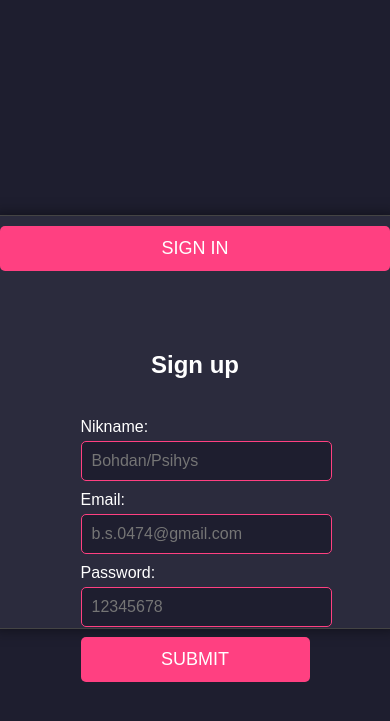
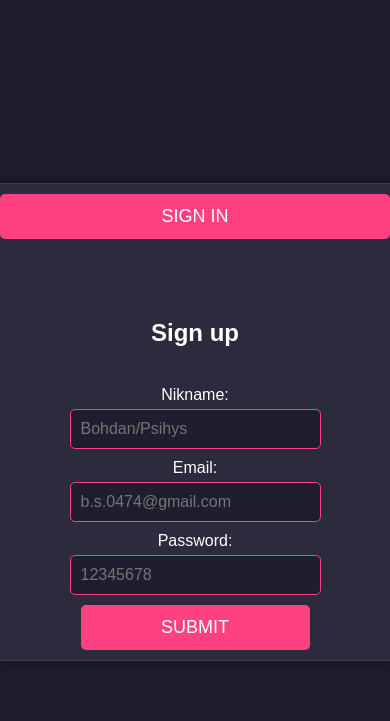
Before and after one commit to Psihys/Form-for-bot, a PHP site: page /beautiful-form/index.html in a window 390 px wide. Shown: the top 721 px of the page. Run offline with PHP 8.4, Linux system fonts and the light colour scheme.

Commit message:
Update css.css

```diff
--- a/beautiful-form/css.css
+++ b/beautiful-form/css.css
@@ -80,7 +80,7 @@ body {
 .form {
     text-align: left;
     width: auto;
-    height: 200px;
+    height: auto;
     display: flex;
     flex-direction: column;
     justify-content: space-between;
@@ -159,8 +159,13 @@ input:focus {
         margin-bottom: 20px;
     }
 
+    .form{
+        align-items: center;
+    }
+
     .register {
         width: 100%;
+        height: auto;
     }
 
     .title {
```
